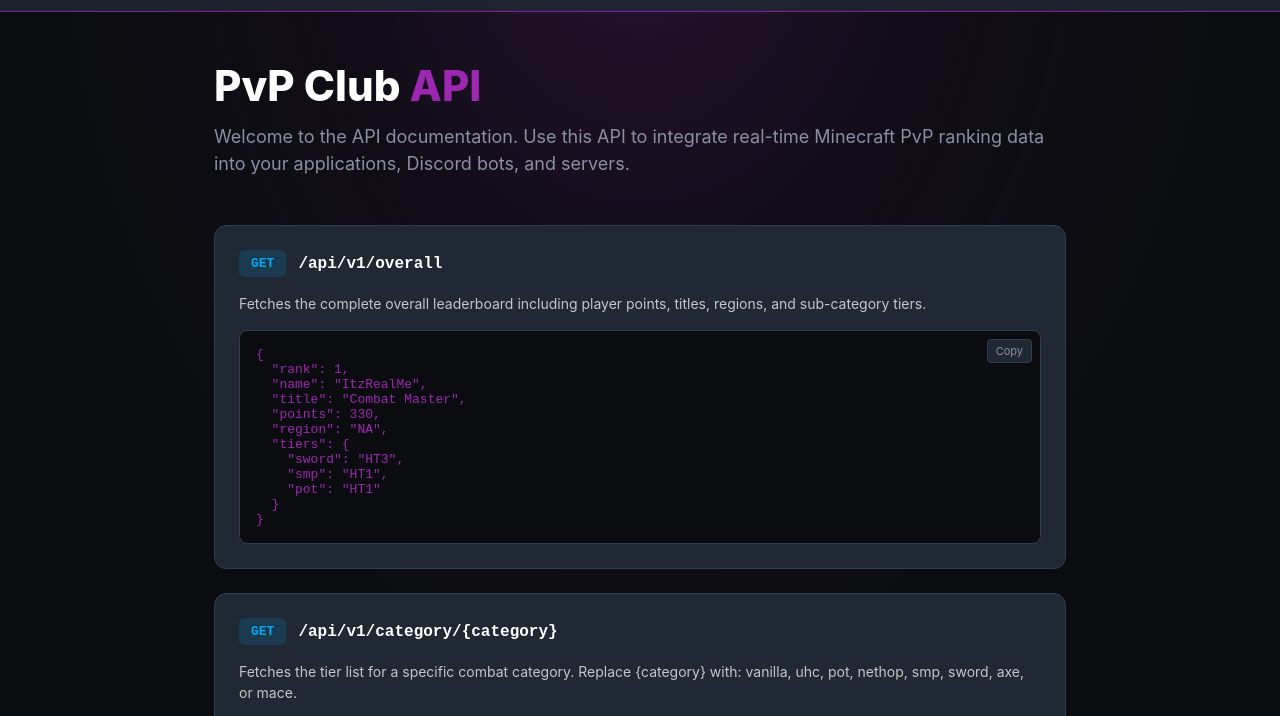
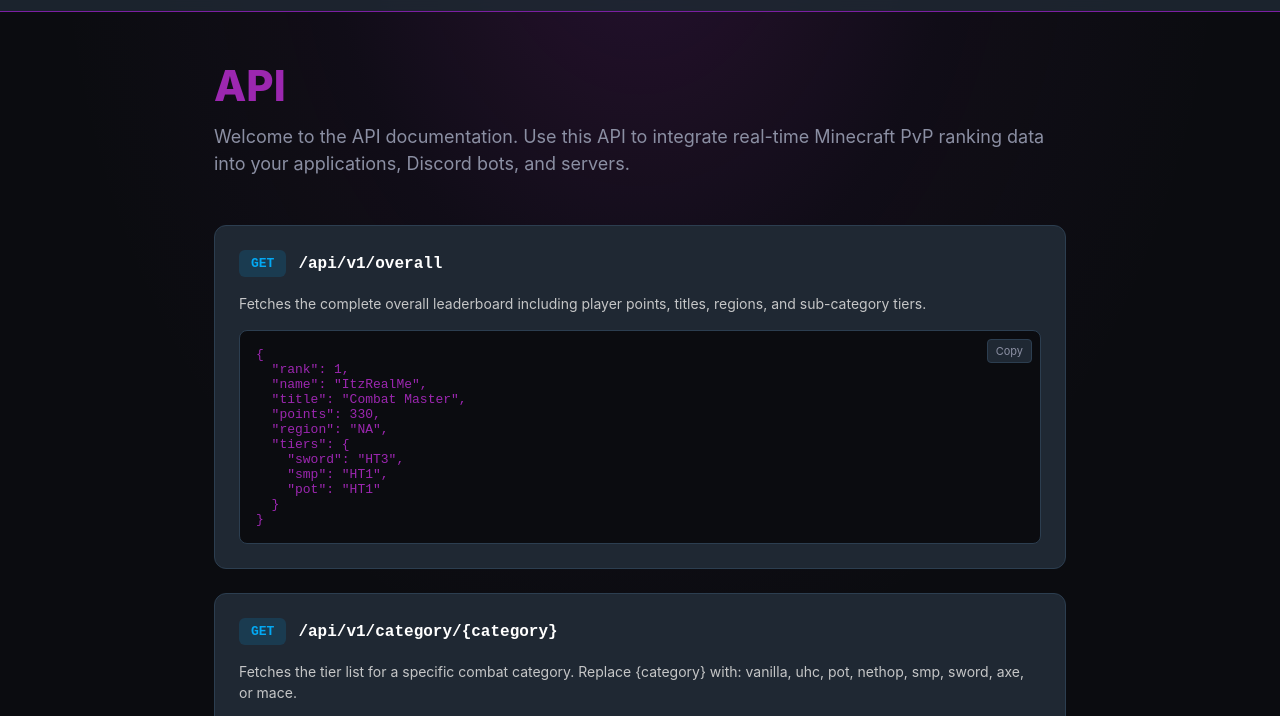
Before and after one commit to mmjgaming/arexx-playz-order, a plain HTML site: page api.html in a window 1280 px wide. Shown: the part 49-765 px from the top of the page. Drawn offline with Linux system fonts and the light colour scheme.

Commit message:
Update api.html

```diff
--- a/api.html
+++ b/api.html
@@ -64,7 +64,7 @@
 </header>
 
 <main class="container">
-  <h1>PvP Club <span>API</span></h1>
+  <h1> <span>API</span></h1>
   <p class="subtitle">Welcome to the  API documentation. Use this API to integrate real-time Minecraft PvP ranking data into your applications, Discord bots, and servers.</p>
 
   <div class="api-section">
```
